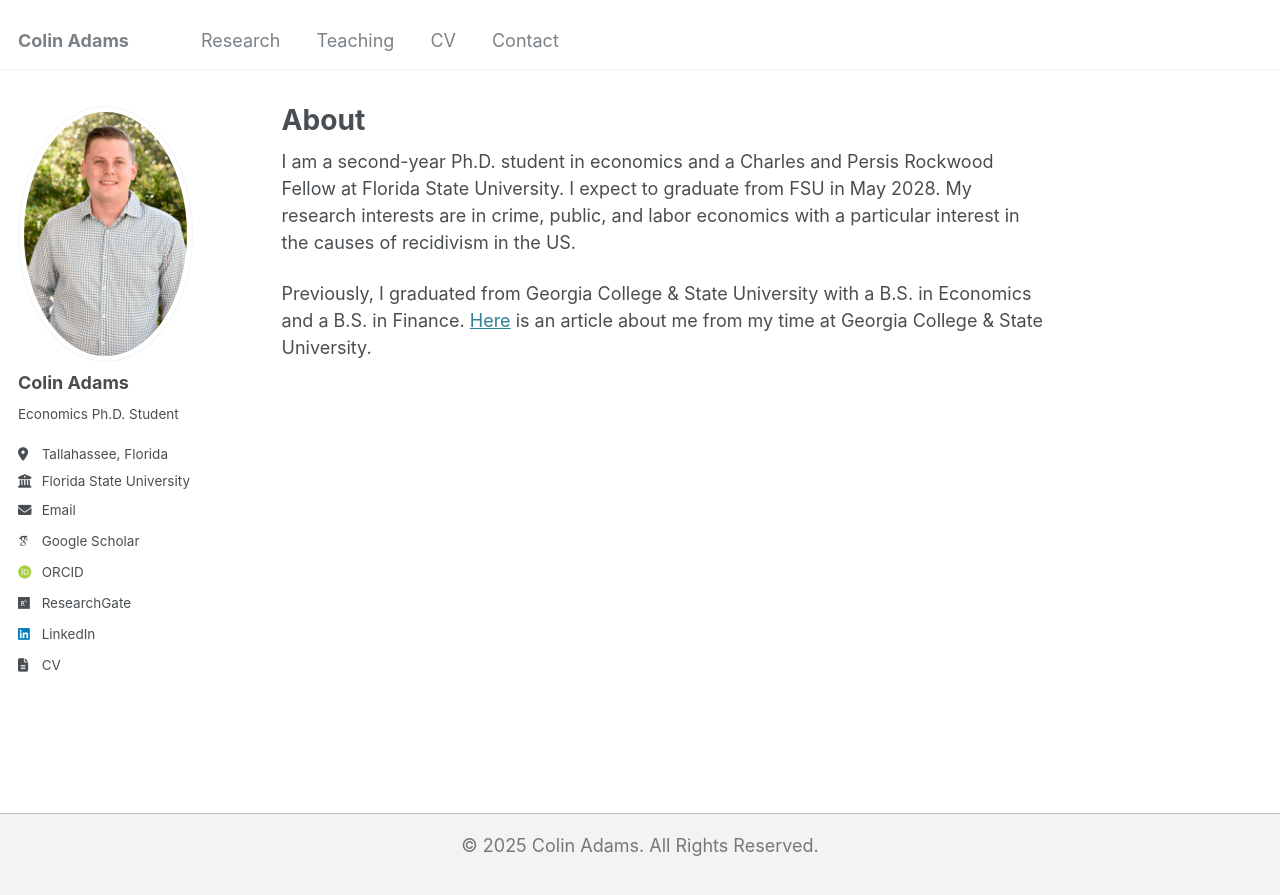
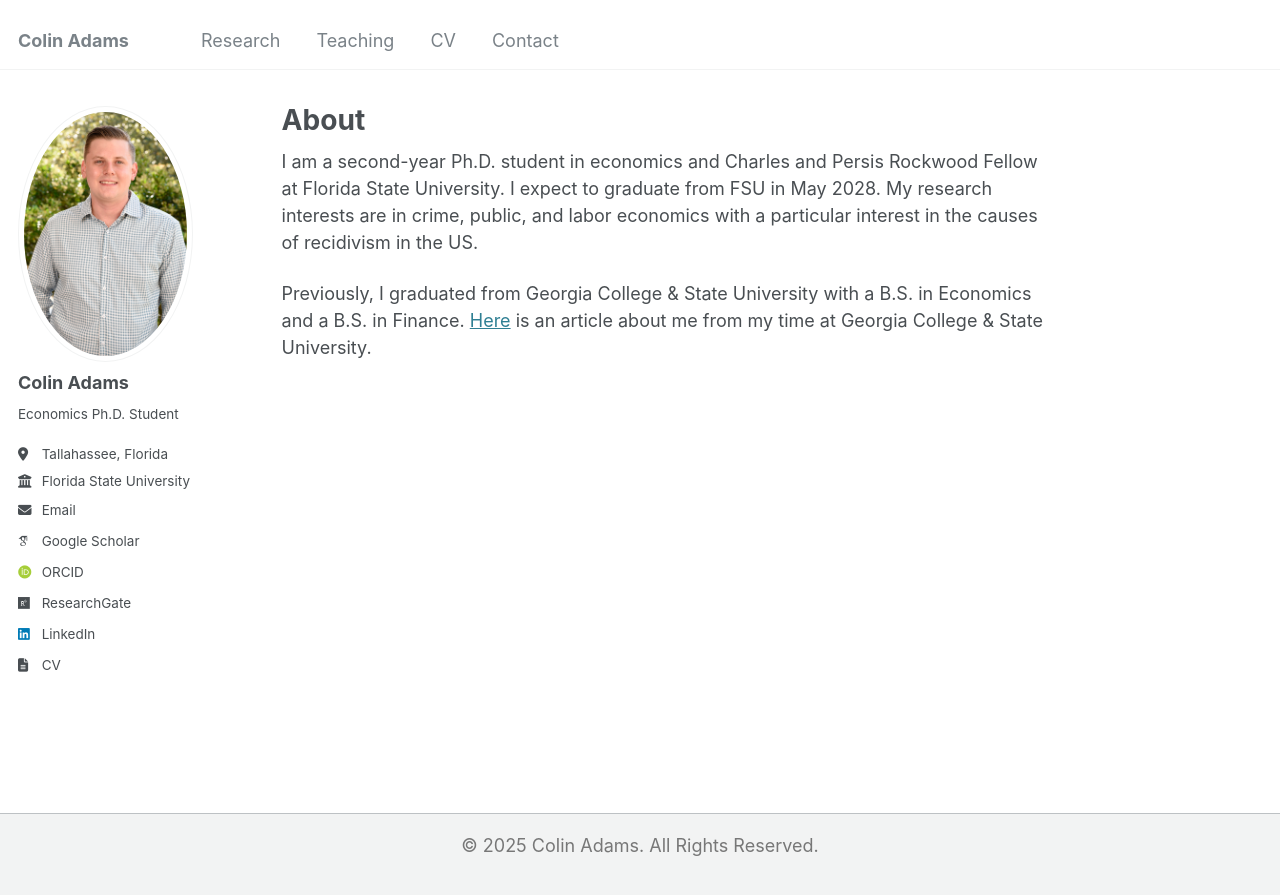
Before and after one commit to Zach-Gooch/Zach-Gooch.github.io, a Jekyll site: the page built from _pages/about.md, in a window 1280 px wide. Shown: the top 895 px of the page. Built offline with Jekyll 4.4.1, drawn with Linux system fonts in a browser that asks for light colours; some web fonts are replaced.

```diff
--- a/_pages/about.md
+++ b/_pages/about.md
@@ -9,7 +9,7 @@ redirect_from:
 
 <section id="about-me">
   <p>
-    I am a second-year Ph.D. student in economics and a Charles and Persis Rockwood Fellow at Florida State University. I expect to graduate from FSU in May 2028.
+    I am a second-year Ph.D. student in economics and Charles and Persis Rockwood Fellow at Florida State University. I expect to graduate from FSU in May 2028.
     My research interests are in crime, public, and labor economics with a particular interest in the causes of recidivism in the US.
   </p>
 
```
